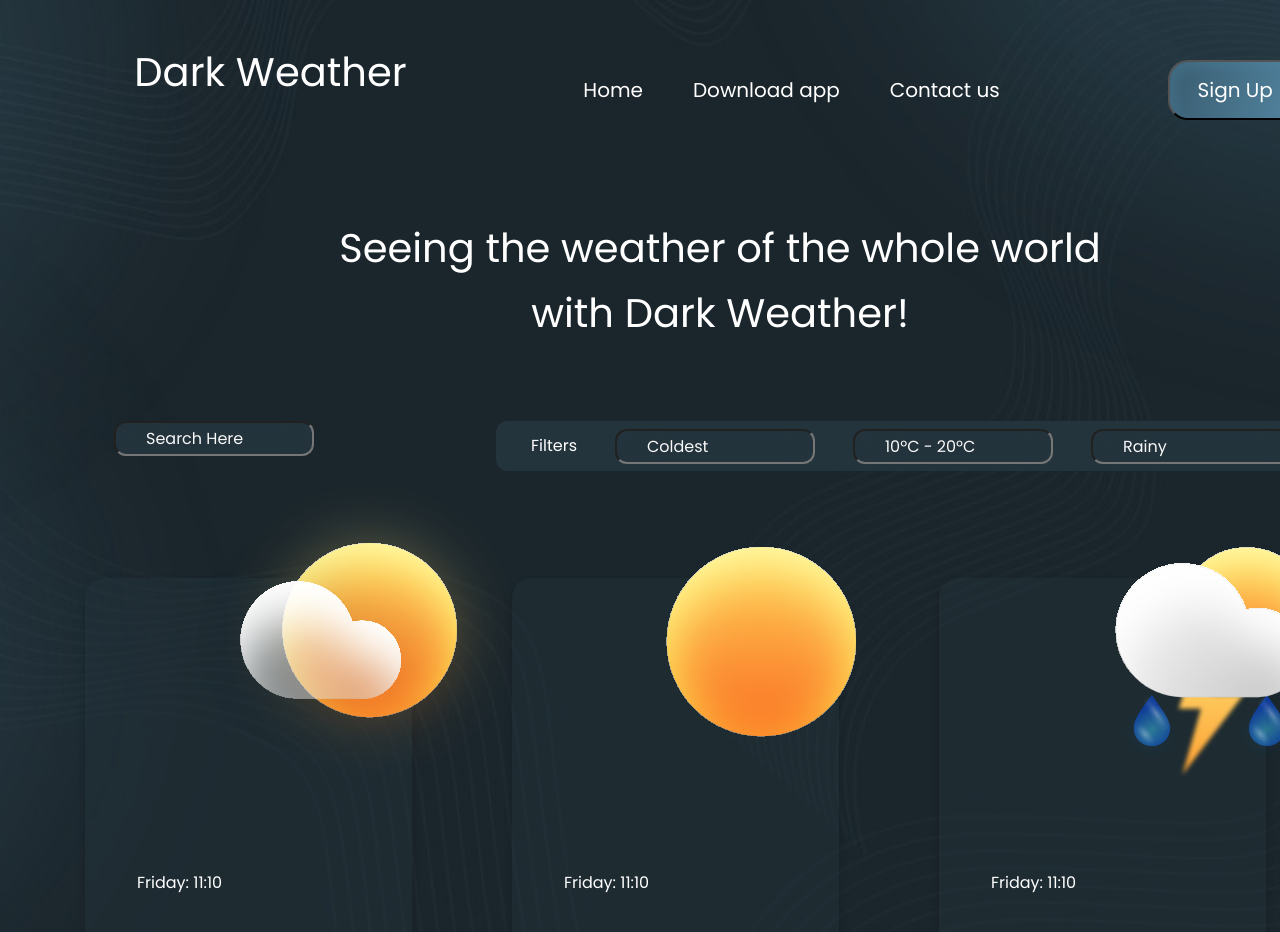
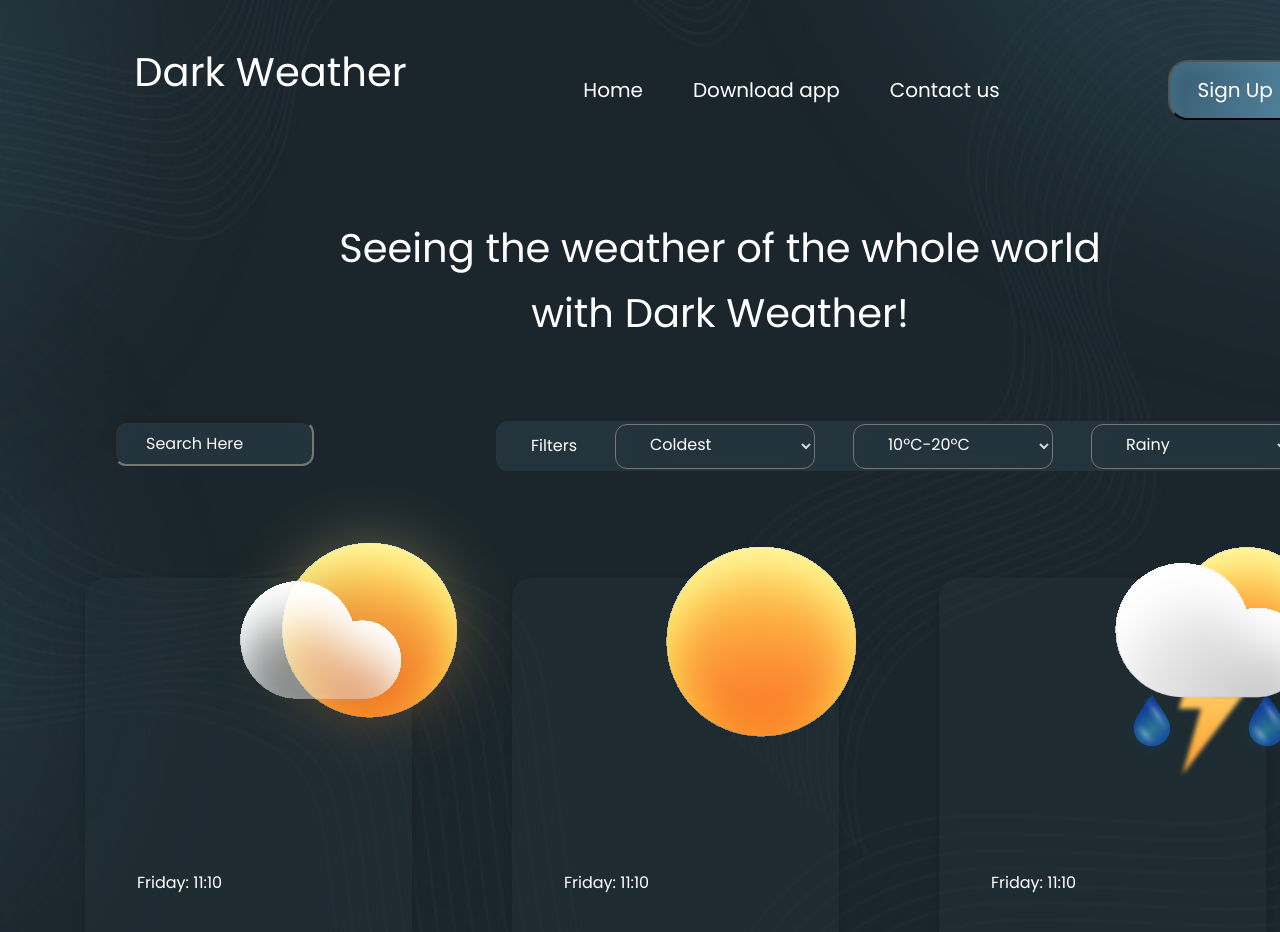
Before and after one commit to mavrk-mose/dark-weather, a React (Vite) app: page / in a window 1280 px wide. Shown: the top 932 px of the page. Built offline with nearby package versions, Linux system fonts and the light colour scheme; no server answers.

Commit message:
added dropdown menu for filter section

```diff
--- a/index.html
+++ b/index.html
@@ -3,7 +3,6 @@
   <head>
     <meta charset="UTF-8" />
     <link rel="icon" type="image/svg+xml" href="./src/assets/Tshower.svg" />
-
     <meta name="viewport" content="width=device-width, initial-scale=1.0" />
     <title>Dark Weather</title>
   </head>
--- a/src/App.tsx
+++ b/src/App.tsx
@@ -67,13 +67,25 @@ function App() {
         </div>
         <div className="filter-box">
             <p>Filters</p>
-            <input type="text" placeholder='Coldest'/>
-            <input type="text" placeholder='10ºC - 20ºC'/>
-            <input type="text" placeholder='Rainy'/>
+            <select className="dropdown" id="dropdown">
+                <option value="value1">Coldest</option>
+                <option value="value1">Hottest</option>
+                <option value="value1">Humid</option>
+            </select>
+            <select className="dropdown" id="dropdown">
+                <option value="value1">10ºC-20ºC</option>
+                <option value="value1">0ºC-10ºC</option>
+                <option value="value1">20ºC-30ºC</option>
+            </select>
+            <select className="dropdown" id="dropdown">
+                <option value="value1">Rainy</option>
+                <option value="value1">Sunny</option>
+                <option value="value1">Clear</option>
+            </select>
         </div>
       </div>
       <div className="cards">
-        <div className="card">
+        <div className="col-sm">
           <img src={pcloudy} className="weather-icon-1" alt="pcloudy" />
             <div className="info-card">
               <div className="name-temp">
@@ -85,7 +97,7 @@ function App() {
               {data.weather ? <ul>{data.weather[0].main}</ul> : null}
             </div>
         </div>
-        <div className="card">
+        <div className="col-sm">
         <img src={sunny} className="weather-icon-2" alt="sunny" />
           <div className="info-card">
           <div className="name-temp">
@@ -97,7 +109,7 @@ function App() {
               {data1.weather ? <ul>{data1.weather[0].main}</ul> : null}
           </div>
         </div>
-        <div className="card">
+        <div className="col-sm">
         <img src={rainy} className="weather-icon-3" alt="rainy" />
           <div className="info-card">
           <div className="name-temp">
--- a/src/index.css
+++ b/src/index.css
@@ -37,6 +37,9 @@ h4{
   font-weight: 700;
   font-size: 25px;
   line-height: 65px;
+}
+h5{
+
 }
 .logo{
   display: inline-block;
@@ -79,7 +82,7 @@ h4{
   left: 1014px;
   top: 0px;
 }
-.card {
+.col-sm {
   background-color: rgba(36, 53, 62, 0.4);
   box-shadow: 0 4px 8px 0 rgba(0,0,0,0.2);
   transition: 0.3s;
@@ -88,7 +91,7 @@ h4{
   border-radius: 20px;
 }
 
-.card:hover {
+.col-sm:hover {
   box-shadow: 0 8px 16px 0 rgba(0,0,0,0.2);
 }
 
@@ -178,14 +181,14 @@ button{
   top: 421px;
 }
 
-input{
+input, select{
   display: flex;
   flex-direction: row;
   align-items: flex-start;
   padding: 10px 50px 10px 30px;
   color: #FFFFFF;
   width: 200px;
-  height: 35px;
+  height: 45px;
 
   background: #24343D;
   box-shadow: inset 10px 10px 30px rgba(36, 52, 61, 0.6);
```
